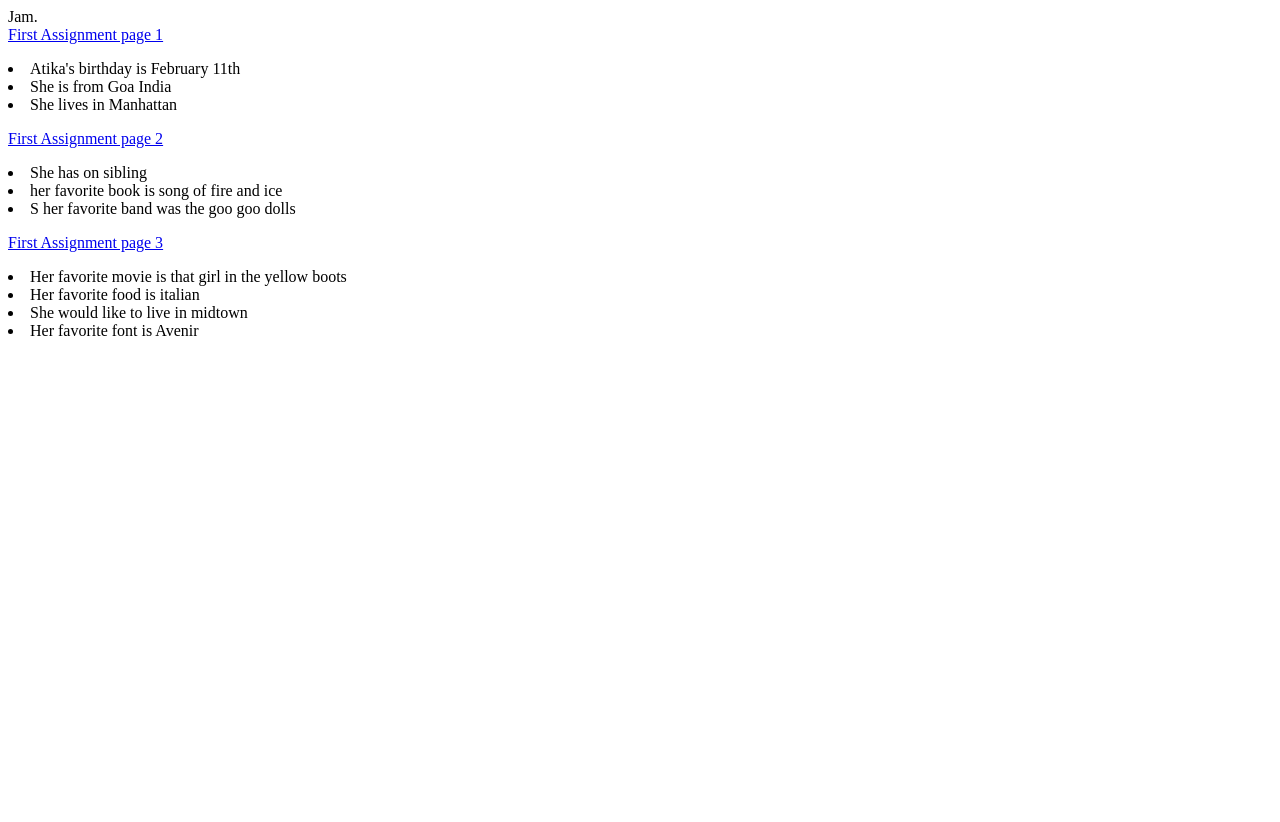
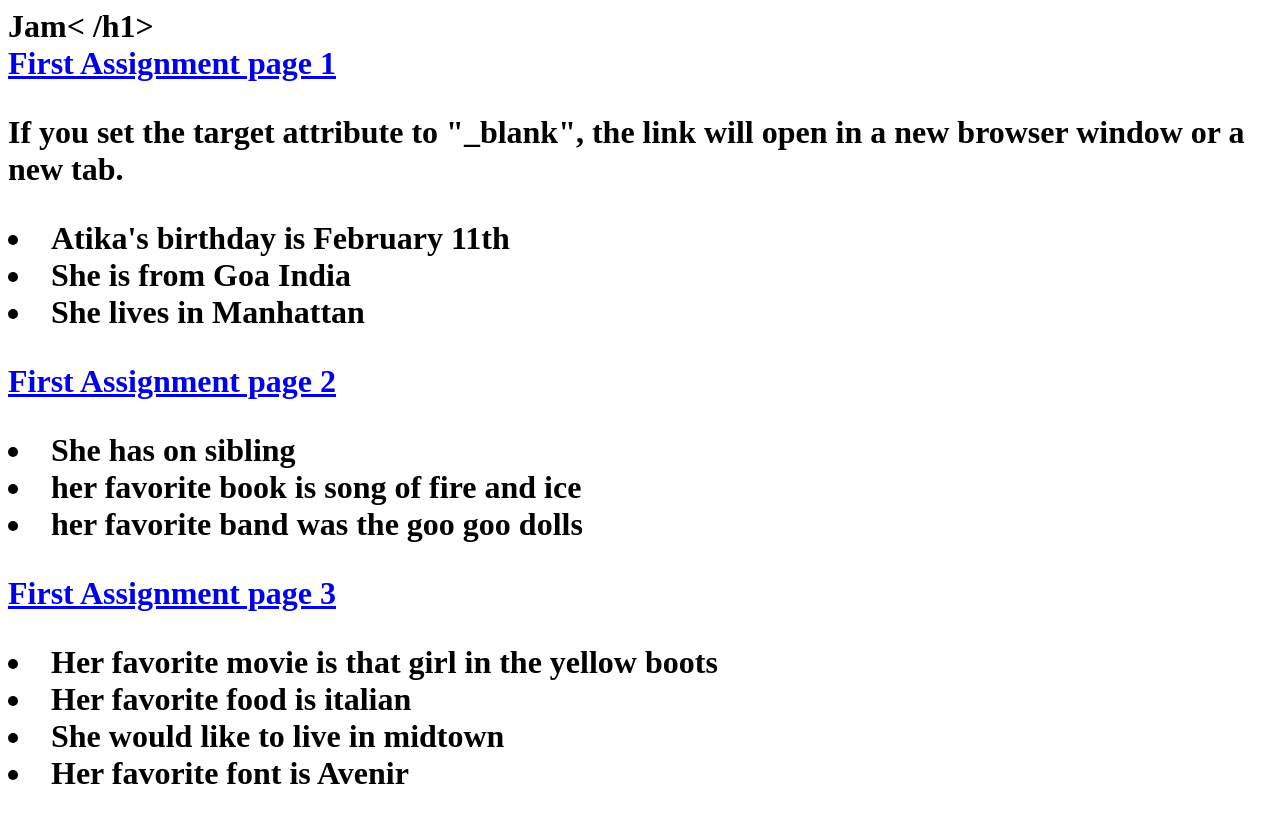
Before and after one commit to jamieislame/jamieislame.github.io, a plain HTML site: page index.html in a window 1280 px wide. Before the commit the page ends 800 px from the top, so only its background shows below. Drawn offline with Linux system fonts and the light colour scheme.

Commit message:
describe your changes here

```diff
--- a/index.html
+++ b/index.html
@@ -3,17 +3,18 @@
         <title> Jam. </title>
     </head>
     <body>
-        Jam. <br>
-        <a href='1-demo2.html'> First Assignment page 1 </a>
-         <p>
-            <li> Atika's birthday is February 11th</li>
-            <li> She is from Goa India</li>
-            <li>She lives in Manhattan</li>
+        <h1> Jam< /h1> <br>
+        <a href='1-demo2.html' > First Assignment page 1 </a>
+         <p> If you set the target attribute to "_blank", the link will open in a new browser window or a new tab.</p>
+         <P>
+            <li> Atika's birthday is February 11th </li>
+            <li> She is from Goa India </li>
+            <li> She lives in Manhattan </li>
         </p>
                 <a href='1-demo2.html'> First Assignment page 2 </a> <p>
             <li> She has on sibling </li>
             <li> her favorite book is song of fire and ice </li>
-            <li>S her favorite band was the goo goo dolls </li>
+            <li> her favorite band was the goo goo dolls </li>
         </p>
                         <a href='1-demo2.html'> First Assignment page 3 </a>
                          <p>
```
